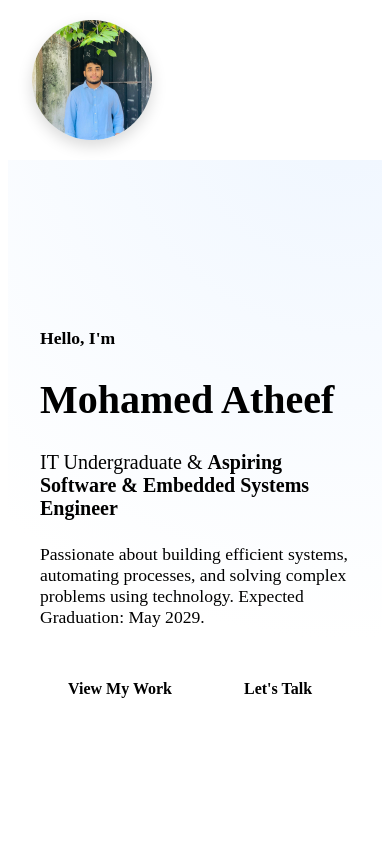
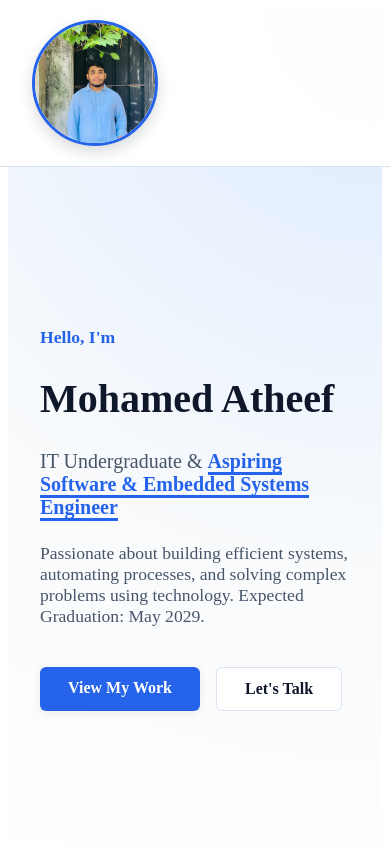
Before and after one commit to AtheefDS/Atheef_Portfolio, a React (Vite) app: page / in a window 390 px wide. Shown: the top 844 px of the page. Built offline with nearby package versions, Linux system fonts and the light colour scheme; the HTML template or start-up script is replaced by a standard one.

Commit message:
feat: enhance CSS with color theme, improved button styles, and responsive adjustments

```diff
--- a/src/index.css
+++ b/src/index.css
@@ -1,12 +1,42 @@
+@import url('https://fonts.googleapis.com/css2?family=Sora:wght@500;600;700&family=Inter:wght@400;500;600&family=JetBrains+Mono:wght@400;500&display=swap');
+
 /* --- ADD THIS BELOW YOUR EXISTING CSS --- */
+/* ---------- COLOR THEME ---------- */
+:root {
+  /* Backgrounds */
+  --bg-primary: #f8fafc;
+  --bg-secondary: #ffffff;
+
+  /* Text */
+  --text-primary: #0f172a;
+  --text-secondary: #475569;
+
+  /* Brand Colors */
+  --accent: #2563eb;
+  --accent-hover: #1d4ed8;
+
+  /* Borders */
+  --border: #dbe4ee;
+
+  /* Extra Colors */
+  --success: #16a34a;
+  --warning: #f59e0b;
+  --danger: #dc2626;
+
+  /* Shadows */
+  --shadow-sm: 0 2px 8px rgba(15, 23, 42, 0.08);
+  --shadow-md: 0 8px 20px rgba(15, 23, 42, 0.12);
+}
 
 /* --- NAVIGATION BAR LAYOUT --- */
+
 .navbar {
   position: fixed;
   top: 0;
   left: 0;
   width: 100%;
   background-color: rgba(255, 255, 255, 0.95);
+
   border-bottom: 1px solid var(--border);
   z-index: 1000;
 }
@@ -34,7 +64,8 @@
   height: 120px;
   border-radius: 50%;
   object-fit: cover;
-  border: 2px solid var(--accent);
+  border: 3px solid var(--accent);
+  box-shadow: var(--shadow-md);
   box-shadow: 0 6px 15px rgba(0, 0, 0, 0.15);
 }
 
@@ -60,7 +91,11 @@
   min-height: 100vh;
   display: flex;
   align-items: center;
-  background: radial-gradient(circle at 90% 10%, #eff6ff 0%, #ffffff 60%);
+   background:
+      radial-gradient(circle at top right,
+      #dbeafe 0%,
+      #f8fafc 55%,
+      #ffffff 100%);
   padding-top: 5rem;
 }
 
@@ -91,7 +126,7 @@
 }
 
 .hero .highlight {
-  color: var(--text-primary);
+  color: var(--accent);
   font-weight: 600;
   border-bottom: 3px solid var(--accent);
 }
@@ -120,21 +155,25 @@
 
 .btn-primary {
   background-color: var(--accent);
-  color: black;
+  color: white;
+  box-shadow: var(--shadow-sm);
 }
 
 .btn-primary:hover {
   background-color: var(--accent-hover);
+  transform: translateY(-2px);
 }
 
 .btn-secondary {
   background-color: transparent;
+  background: white;
   color: var(--text-primary);
   border: 1px solid var(--border);
 }
 
 .btn-secondary:hover {
   background-color: var(--bg-secondary);
+  background: #f1f5f9;
 }
 
 /* --- GRID LAYOUTS (ABOUT, SKILLS, PROJECTS) --- */
@@ -147,6 +186,9 @@
 .skill-category, .project-card {
   background-color: var(--bg-secondary);
   padding: 2rem;
+  background: white;
+  box-shadow: var(--shadow-sm);
+  transition: all.3s ease;
   border-radius: 8px;
   border: 1px solid var(--border);
 }
@@ -166,8 +208,13 @@
   }
 }
 
+
 @media (max-width: 768px) {
   .hero h1 { font-size: 2.5rem; }
   .hero h2 { font-size: 1.25rem; }
-  .nav-links { display: none; } /* Simplifies mobile view until you build a burger menu */
-}
+  .nav-links { display: none; }} /* Simplifies mobile view until you build a burger menu */
+
+
+
+
+/* ---------- TOKENS ---------- */
```
